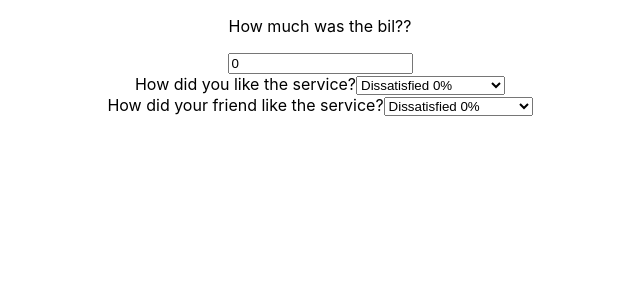
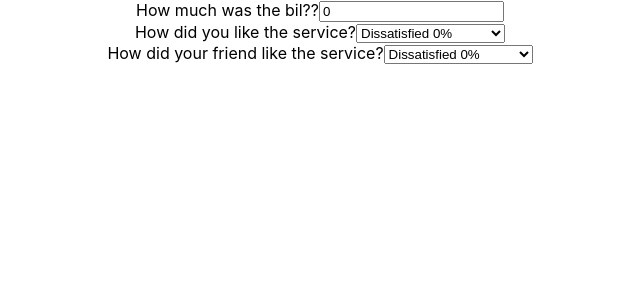
Before and after one commit to marustas/Tip-Calculator, a React (Create React App) app: page / in a window 1280 px wide. Shown: the top 300 px of the page, without its empty margins (320-960 px from the left). Built offline with nearby package versions, Linux system fonts and the light colour scheme.

Commit message:
Labels adding finished

```diff
--- a/src/App.js
+++ b/src/App.js
@@ -4,7 +4,7 @@ import "./App.css";
 const Bill = ({ onSetBill, bill }) => {
   return (
     <div>
-      <p>How much was the bil??</p>
+      <label>How much was the bil??</label>
       <input
         value={bill}
         onChange={(e) => onSetBill(Number(e.target.value))}
```
